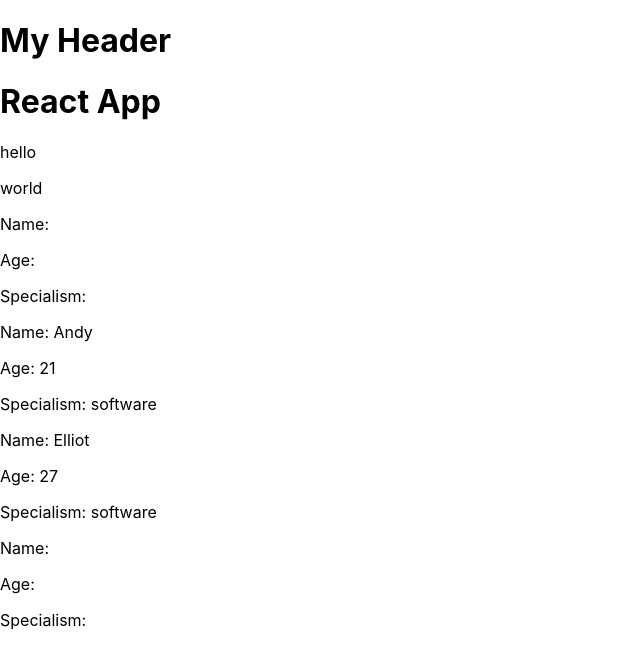
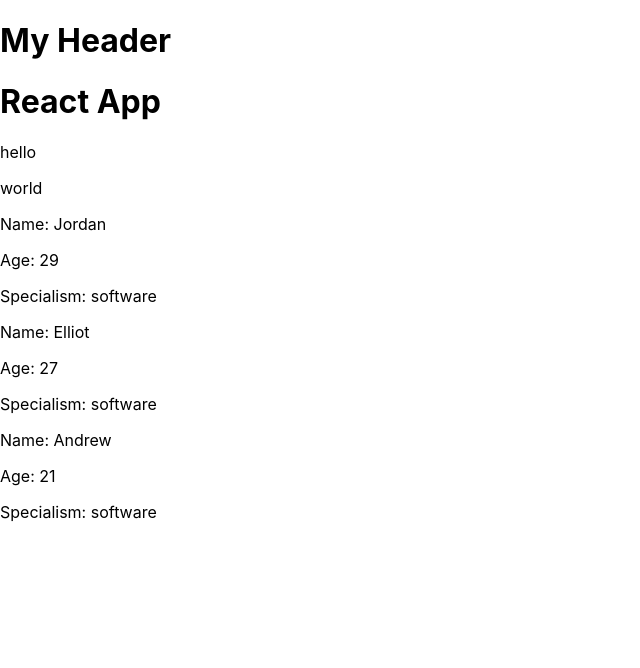
Before and after one commit to JHarry444/LBG-React-Demo, a React (Create React App) app: page / in a window 1280 px wide. Shown: the top 668 px of the page, without its empty margins (0-640 px from the left). Built offline with nearby package versions, Linux system fonts and the light colour scheme.

Commit message:
static data example

```diff
--- a/src/App.js
+++ b/src/App.js
@@ -8,17 +8,39 @@ import trainers from './data/trainers.json';
 function App() {
   console.log("Trainers:", trainers);
 
+  // const trainerArray = [
+  //   <Trainer name="Jordan" age="29" specialism="software" />,
+  //   <Trainer name="Andy" age="21" specialism="software" />,
+  //   <Trainer name="Elliot" age="27" specialism="software" />,
+  //   <Trainer />
+  // ]
+
+  const trainerComponents = [];
+  // looping through each trainer in the json file
+  for (const trainer of trainers) {
+    console.log("trainer:", trainer);
+    // add a blank trainer into the array
+    trainerComponents.push(
+      <Trainer name={trainer.name} age={trainer.age} specialism={trainer.specialism} />
+    );
+    // Don't necessarily need to have a component in a separate file, can just write out all the html inside the loop
+    // trainerComponents.push(
+    //   <div>
+    //     <p>Name: {trainer.name}</p>
+    //     <p>Age: {trainer.age}</p>
+    //     <p>Specialism: {trainer.specialism}</p>
+    //   </div>
+    // )
+  }
+
   return (
     <div>
       <header></header>
-      <Header/>
+      <Header />
       <h1>React App</h1>
       <p>hello</p>
       <p>world</p>
-      <Trainer/>
-      <Trainer name="Andy" age="21" specialism="software"/>
-      <Trainer name="Elliot" age="27" specialism="software"/>
-      <Trainer />
+      {trainerComponents}
     </div>
   );
 }
--- a/src/components/Trainer.jsx
+++ b/src/components/Trainer.jsx
@@ -1,11 +1,6 @@
 // Component names MUST be capitalised
 function Trainer(props) {
     // components return html
-    // Logs for visibility NOT REQUIRED
-    console.log("Props:", props);
-    console.log("Name:", props.name);
-    console.log("Age:", props.age);
-    console.log("Specialism:", props.specialism);
     return (
         <div>
             <p>Name: {props.name}</p>
--- a/src/data/trainers.json
+++ b/src/data/trainers.json
@@ -3,5 +3,15 @@
         "name": "Jordan",
         "age": 29,
         "specialism": "software"
+    },
+    {
+        "name": "Elliot",
+        "age": 27,
+        "specialism": "software"
+    },
+    {
+        "name": "Andrew",
+        "age": 21,
+        "specialism": "software"
     }
 ]
```
